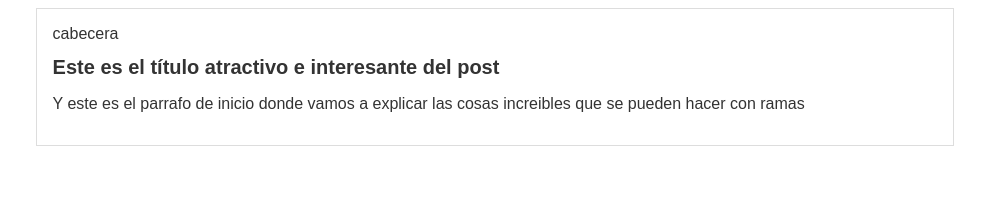
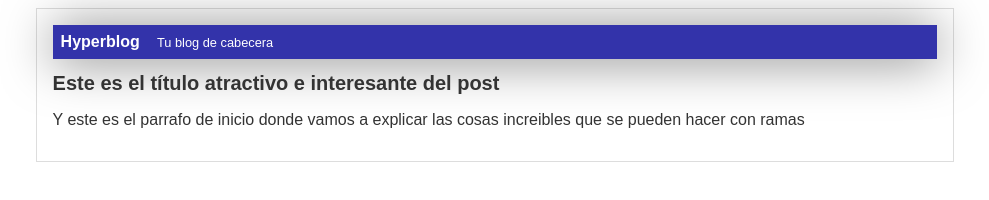
Before and after one commit to alexpin/hyperblog, a plain HTML site: page blogpost.html in a window 1280 px wide. Shown: the whole page, without its empty margins (145-1134 px from the left). Drawn offline with Linux system fonts and the light colour scheme.

Commit message:
Terminada la cabecera con diseño blue

```diff
--- a/blogpost.html
+++ b/blogpost.html
@@ -6,7 +6,10 @@
     <body>
         <div id="container">
             <div id="cabecera">
-                cabecera
+                Hyperblog
+                <span id="tagline">
+                    Tu blog de cabecera
+                </span>
             </div>
             <div id="post">
                 <h1>Este es el título atractivo e interesante del post</h1>
--- a/css/estilos.css
+++ b/css/estilos.css
@@ -3,6 +3,23 @@ body
     color: #333;
     text-align: center;
     font-family: "Arial";
+}
+
+#cabecera
+{
+    background: #33A;
+    box-shadow: 0px 2px 50px 0px rgba(0, 0, 0, 0.5);
+    color: white;
+    font-weight: bold;
+    margin: 0;
+    padding: 0.5em;
+}
+
+#cabecera #tagline
+{
+    padding: 0 0 0 1em;
+    font-weight: normal;
+    font-size: 0.8em;
 }
 
 #container
```
